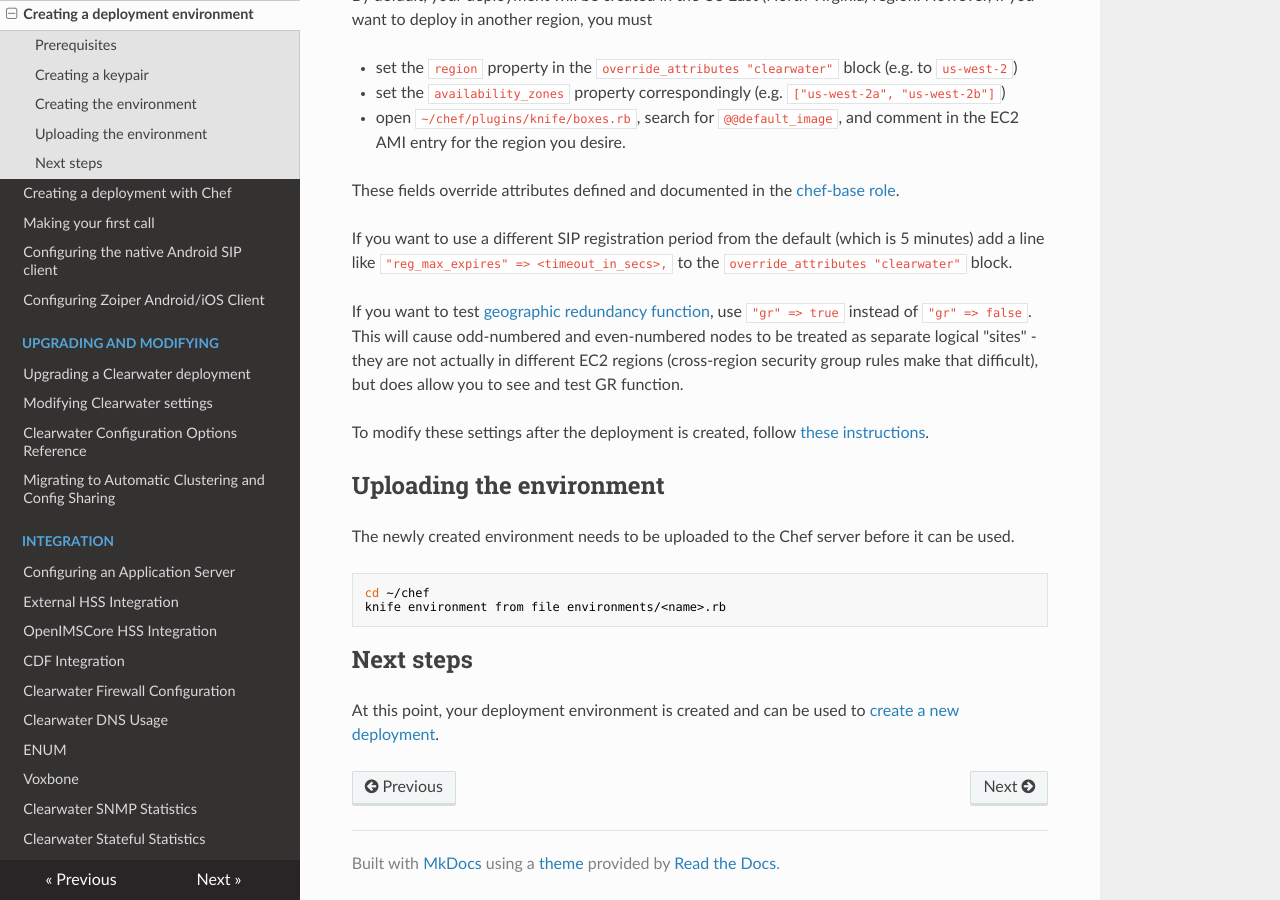
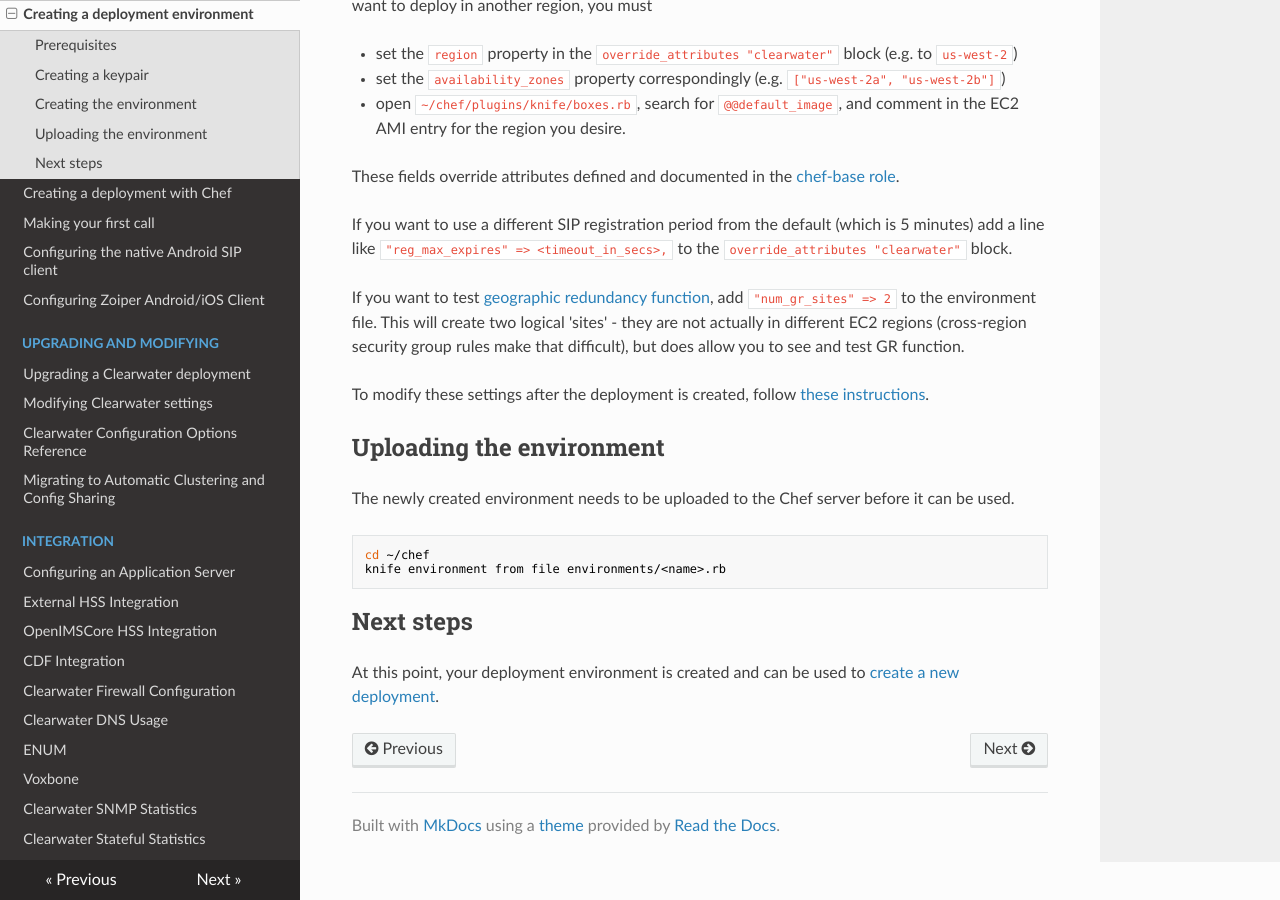
Before and after one commit to Metaswitch/clearwater-readthedocs, an MkDocs documentation site: the page built from docs/Creating_a_deployment_environment.md, in a window 1280 px wide and 900 px high, scrolled down 1958 px. Built offline with MkDocs 1.6.1, drawn with Linux system fonts in a browser that asks for light colours; nearby versions of some CDN libraries; old or Windows-style settings are respelled for this version of MkDocs.

Commit message:
Updates after review

```diff
--- a/docs/Creating_a_deployment_environment.md
+++ b/docs/Creating_a_deployment_environment.md
@@ -29,7 +29,6 @@ Before creating an environment, choose a name (e.g. "clearwater") which will be
       "keypair" => "<keypair_name>",
       "keypair_dir" => "~/.chef/",
       "pstn_number_count" => 0,
-      "gr" => false,
 
       # Signup key. Anyone with this key can create accounts
       # on the deployment. Set to a secure value.
@@ -95,10 +94,7 @@ These fields override attributes defined and documented in the [chef-base role](
 
 If you want to use a different SIP registration period from the default (which is 5 minutes) add a line like `"reg_max_expires" => <timeout_in_secs>,` to the `override_attributes "clearwater"` block.
 
-If you want to test [geographic redundancy function](Geographic_redundancy.md), use `"gr" => true` instead of `"gr" => false`.
-This will cause odd-numbered and even-numbered nodes to be treated as separate logical "sites" -
-they are not actually in different EC2 regions (cross-region security group rules make that
-difficult), but does allow you to see and test GR function.
+If you want to test [geographic redundancy function](Geographic_redundancy.md), add `"num_gr_sites" => 2` to the environment file. This will create two logical 'sites' - they are not actually in different EC2 regions (cross-region security group rules make that difficult), but does allow you to see and test GR function.
 
 To modify these settings after the deployment is created, follow [these instructions](Modifying_Clearwater_settings.md).
 
```
Also changed, not shown: docs/Clearwater_DNS_Usage.md (+7 -7 lines), docs/Configuring_GR_deployments.md (+1 -1 lines).
